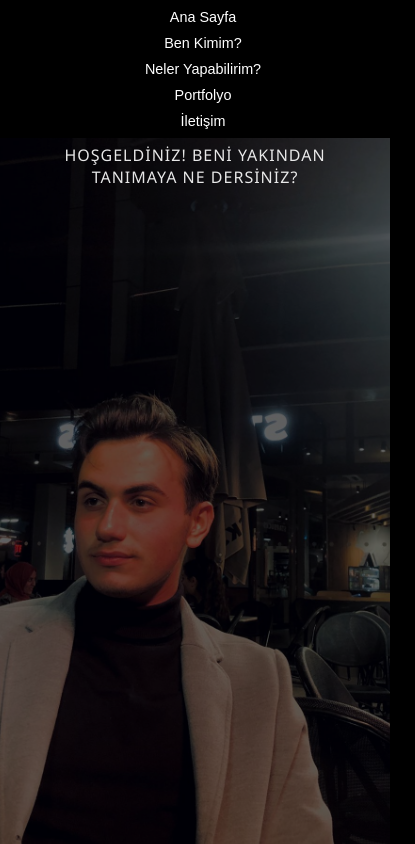
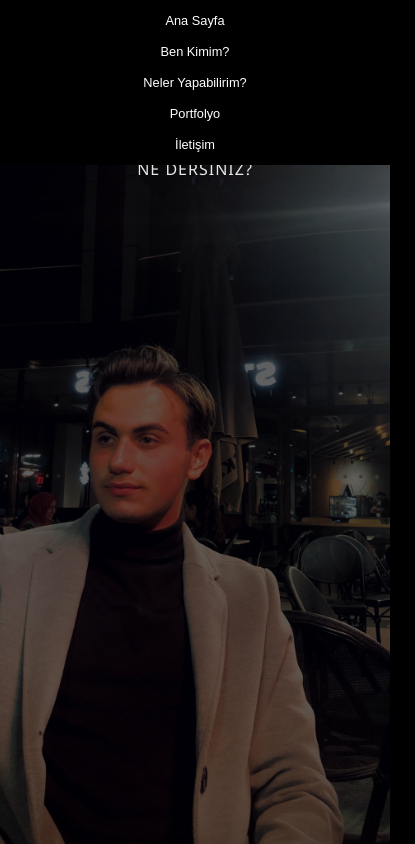
Before and after one commit to berat-ozkann-061/beratport, a React (Create React App) app: page / in a window 390 px wide. Shown: the top 844 px of the page, 415 px wide, since content can reach past the window. Built offline with nearby package versions, Linux system fonts and the light colour scheme.

Commit message:
ilkadım

```diff
--- a/src/App.css
+++ b/src/App.css
@@ -1,3 +1,11 @@
+* {
+  box-sizing: border-box;
+}
+
+body {
+  overflow-x: hidden;
+}
+
 html {
   scroll-behavior: smooth;
 }
@@ -594,3 +602,25 @@ section {
     align-items: center;
   }
 }
+@media (max-width: 480px) {
+  nav.navbar {
+    flex-direction: column;
+    gap: 0.4rem;
+    align-items: center;
+  }
+
+  nav.navbar button {
+    font-size: 0.8rem;
+    padding: 0.3rem 0.6rem;
+  }
+}
+.section.home {
+  background-size: cover;
+  background-position: center;
+  background-repeat: no-repeat;
+}
+@media (max-width: 480px) {
+  .content-wrapper {
+    padding: 0.5rem;
+  }
+}
```
